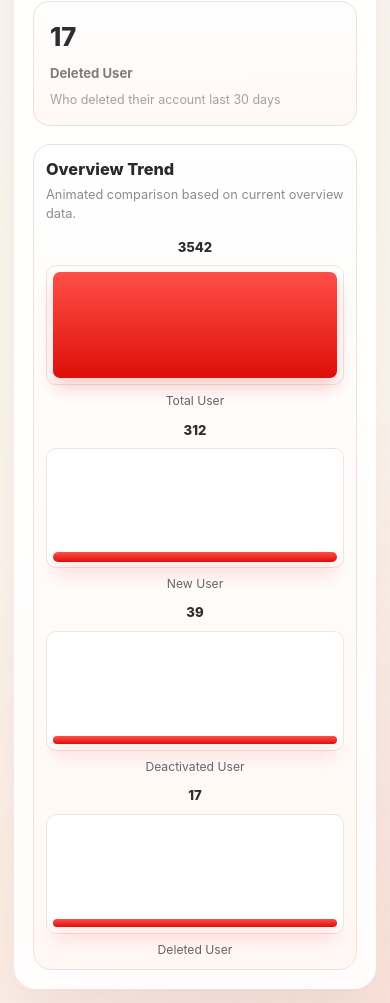
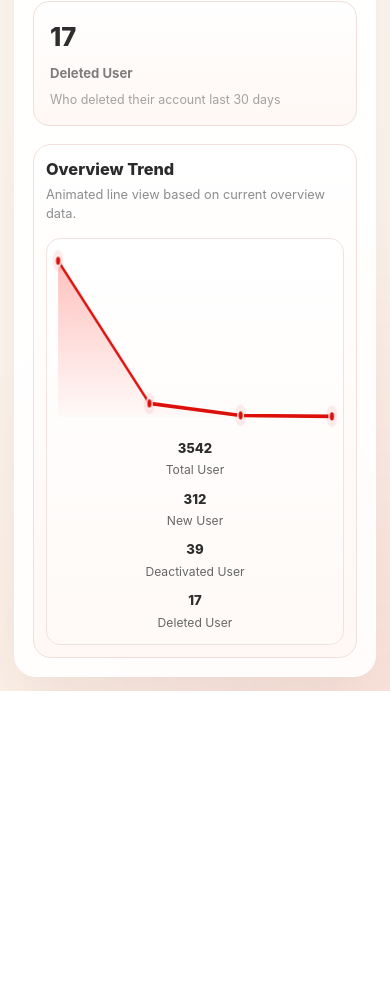
Before and after one commit to alamin71/brad-dashboard, a React (Vite) app: page /admin/dashboard in a window 390 px wide. Shown: the part 1070-2073 px from the top of the page. After the commit the page ends 1761 px from the top, so only its background shows below. Built offline with nearby package versions, Linux system fonts and the light colour scheme.

Commit message:
home animaion chart add

```diff
--- a/src/App.css
+++ b/src/App.css
@@ -963,61 +963,123 @@
 
 .dashboard-overview-chart__plot {
   margin-top: 14px;
-  min-height: 260px;
+  position: relative;
+  min-height: 320px;
+  border-radius: 14px;
+  border: 1px solid #f0e3df;
+  background: linear-gradient(180deg, #fff 0%, #fffaf8 100%);
+  overflow: hidden;
+}
+
+.dashboard-overview-chart__svg {
+  width: 100%;
+  height: 220px;
+  display: block;
+  overflow: visible;
+}
+
+.dashboard-overview-chart__area {
+  fill: url(#overviewLineGradient);
+  opacity: 0;
+  animation: dashboardChartFadeIn 0.4s ease forwards;
+  animation-delay: 0.15s;
+}
+
+.dashboard-overview-chart__line {
+  fill: none;
+  stroke: #dd0f0a;
+  stroke-width: 4;
+  stroke-linecap: round;
+  stroke-linejoin: round;
+  stroke-dasharray: 900;
+  stroke-dashoffset: 900;
+  animation: dashboardLineDraw 1.15s ease forwards;
+}
+
+.dashboard-overview-chart__node {
+  fill: #dd0f0a;
+  stroke: #fff;
+  stroke-width: 3;
+  opacity: 0;
+  transform-box: fill-box;
+  transform-origin: center;
+  animation: dashboardNodePop 0.45s ease forwards;
+}
+
+.dashboard-overview-chart__node-ring {
+  fill: rgba(221, 15, 10, 0.08);
+  opacity: 0;
+  transform-box: fill-box;
+  transform-origin: center;
+  animation: dashboardNodeRing 0.45s ease forwards;
+}
+
+.dashboard-overview-chart__labels {
   display: grid;
   grid-template-columns: repeat(4, minmax(0, 1fr));
   gap: 12px;
-  align-items: end;
-}
-
-.dashboard-overview-chart__column {
-  display: grid;
-  grid-template-rows: auto minmax(170px, 1fr) auto;
-  gap: 8px;
+  padding: 0 8px 14px;
+}
+
+.dashboard-overview-chart__label-group {
+  display: grid;
+  gap: 4px;
+  text-align: center;
 }
 
 .dashboard-overview-chart__value {
   color: #2d2d2d;
   font-size: 0.82rem;
   font-weight: 800;
-  text-align: center;
-}
-
-.dashboard-overview-chart__bar-track {
-  position: relative;
-  height: 100%;
-  border-radius: 10px;
-  border: 1px solid #f0e3df;
-  background: #fff;
-  padding: 6px;
-  display: flex;
-  align-items: flex-end;
-}
-
-.dashboard-overview-chart__bar-fill {
-  width: 100%;
-  border-radius: 7px;
-  background: linear-gradient(180deg, #ff4f47 0%, #dd0f0a 100%);
-  box-shadow: 0 10px 18px rgba(221, 15, 10, 0.2);
-  transform-origin: bottom;
-  transform: scaleY(0);
-  animation: dashboardBarGrow 0.65s cubic-bezier(0.17, 0.84, 0.44, 1) forwards;
 }
 
 .dashboard-overview-chart__label {
   color: #666;
   font-size: 0.76rem;
-  text-align: center;
   line-height: 1.25;
 }
 
-@keyframes dashboardBarGrow {
+@keyframes dashboardChartFadeIn {
   from {
-    transform: scaleY(0);
+    opacity: 0;
   }
 
   to {
-    transform: scaleY(1);
+    opacity: 1;
+  }
+}
+
+@keyframes dashboardLineDraw {
+  from {
+    stroke-dashoffset: 900;
+  }
+
+  to {
+    stroke-dashoffset: 0;
+  }
+}
+
+@keyframes dashboardNodePop {
+  from {
+    opacity: 0;
+    transform: scale(0.5);
+  }
+
+  to {
+    opacity: 1;
+    transform: scale(1);
+  }
+}
+
+@keyframes dashboardNodeRing {
+  from {
+    opacity: 0;
+    transform: scale(0.4);
+  }
+
+  to {
+    opacity: 1;
+    transform: scale(1);
   }
 }
 
@@ -1845,8 +1907,11 @@
   }
 
   .dashboard-overview-chart__plot {
+    min-height: 360px;
+  }
+
+  .dashboard-overview-chart__labels {
     grid-template-columns: repeat(2, minmax(0, 1fr));
-    min-height: 340px;
   }
 
   .dashboard-users-grid {
@@ -1924,16 +1989,15 @@
   }
 
   .dashboard-overview-chart__plot {
+    min-height: 300px;
+  }
+
+  .dashboard-overview-chart__svg {
+    height: 200px;
+  }
+
+  .dashboard-overview-chart__labels {
     grid-template-columns: 1fr;
-    min-height: auto;
-  }
-
-  .dashboard-overview-chart__column {
-    grid-template-rows: auto auto auto;
-  }
-
-  .dashboard-overview-chart__bar-track {
-    min-height: 120px;
   }
 
   .dashboard-content-grid,
--- a/src/pages/admin/AdminDashboardPage.tsx
+++ b/src/pages/admin/AdminDashboardPage.tsx
@@ -23,6 +23,26 @@ function AdminDashboardPage() {
   ];
 
   const maxValue = Math.max(...overviewItems.map((item) => item.value));
+  const chartWidth = 640;
+  const chartHeight = 220;
+  const chartPadding = 24;
+  const chartPoints = overviewItems.map((item, index) => {
+    const x =
+      chartPadding +
+      (index * (chartWidth - chartPadding * 2)) / (overviewItems.length - 1);
+    const y =
+      chartHeight -
+      chartPadding -
+      (item.value / maxValue) * (chartHeight - chartPadding * 2);
+
+    return { ...item, x, y };
+  });
+
+  const linePath = chartPoints
+    .map((point, index) => `${index === 0 ? "M" : "L"}${point.x} ${point.y}`)
+    .join(" ");
+
+  const pointAreaPath = `${linePath} L ${chartWidth - chartPadding} ${chartHeight - chartPadding} L ${chartPadding} ${chartHeight - chartPadding} Z`;
 
   return (
     <section className="dashboard-hero dashboard-hero--wide">
@@ -52,43 +72,76 @@ function AdminDashboardPage() {
       >
         <div className="dashboard-overview-chart__header">
           <h2>Overview Trend</h2>
-          <p>Animated comparison based on current overview data.</p>
+          <p>Animated line view based on current overview data.</p>
         </div>
 
         <div
-          className="dashboard-overview-chart__plot"
+          className="dashboard-overview-chart__plot dashboard-overview-chart__plot--line"
           role="img"
-          aria-label="Overview data bars"
+          aria-label="Overview data line chart"
         >
-          {overviewItems.map((item, index) => {
-            const barHeight = Math.max(
-              8,
-              Math.round((item.value / maxValue) * 100),
-            );
+          <svg
+            className="dashboard-overview-chart__svg"
+            viewBox={`0 0 ${chartWidth} ${chartHeight}`}
+            preserveAspectRatio="none"
+          >
+            <defs>
+              <linearGradient
+                id="overviewLineGradient"
+                x1="0"
+                y1="0"
+                x2="0"
+                y2="1"
+              >
+                <stop offset="0%" stopColor="#ff4f47" stopOpacity="0.35" />
+                <stop offset="100%" stopColor="#ff4f47" stopOpacity="0.02" />
+              </linearGradient>
+            </defs>
 
-            return (
+            <path
+              className="dashboard-overview-chart__area"
+              d={pointAreaPath}
+            />
+            <path className="dashboard-overview-chart__line" d={linePath} />
+
+            {chartPoints.map((point, index) => (
+              <g
+                key={`${point.label}-point`}
+                className="dashboard-overview-chart__node-group"
+              >
+                <circle
+                  className="dashboard-overview-chart__node"
+                  cx={point.x}
+                  cy={point.y}
+                  r="6"
+                  style={{ animationDelay: `${index * 0.12}s` }}
+                />
+                <circle
+                  className="dashboard-overview-chart__node-ring"
+                  cx={point.x}
+                  cy={point.y}
+                  r="12"
+                  style={{ animationDelay: `${index * 0.12}s` }}
+                />
+              </g>
+            ))}
+          </svg>
+
+          <div className="dashboard-overview-chart__labels">
+            {chartPoints.map((point) => (
               <div
-                className="dashboard-overview-chart__column"
-                key={`${item.label}-bar`}
+                className="dashboard-overview-chart__label-group"
+                key={point.label}
               >
                 <span className="dashboard-overview-chart__value">
-                  {item.value}
+                  {point.value}
                 </span>
-                <div className="dashboard-overview-chart__bar-track">
-                  <div
-                    className="dashboard-overview-chart__bar-fill"
-                    style={{
-                      height: `${barHeight}%`,
-                      animationDelay: `${index * 0.1}s`,
-                    }}
-                  />
-                </div>
                 <span className="dashboard-overview-chart__label">
-                  {item.label}
+                  {point.label}
                 </span>
               </div>
-            );
-          })}
+            ))}
+          </div>
         </div>
       </section>
     </section>
```
